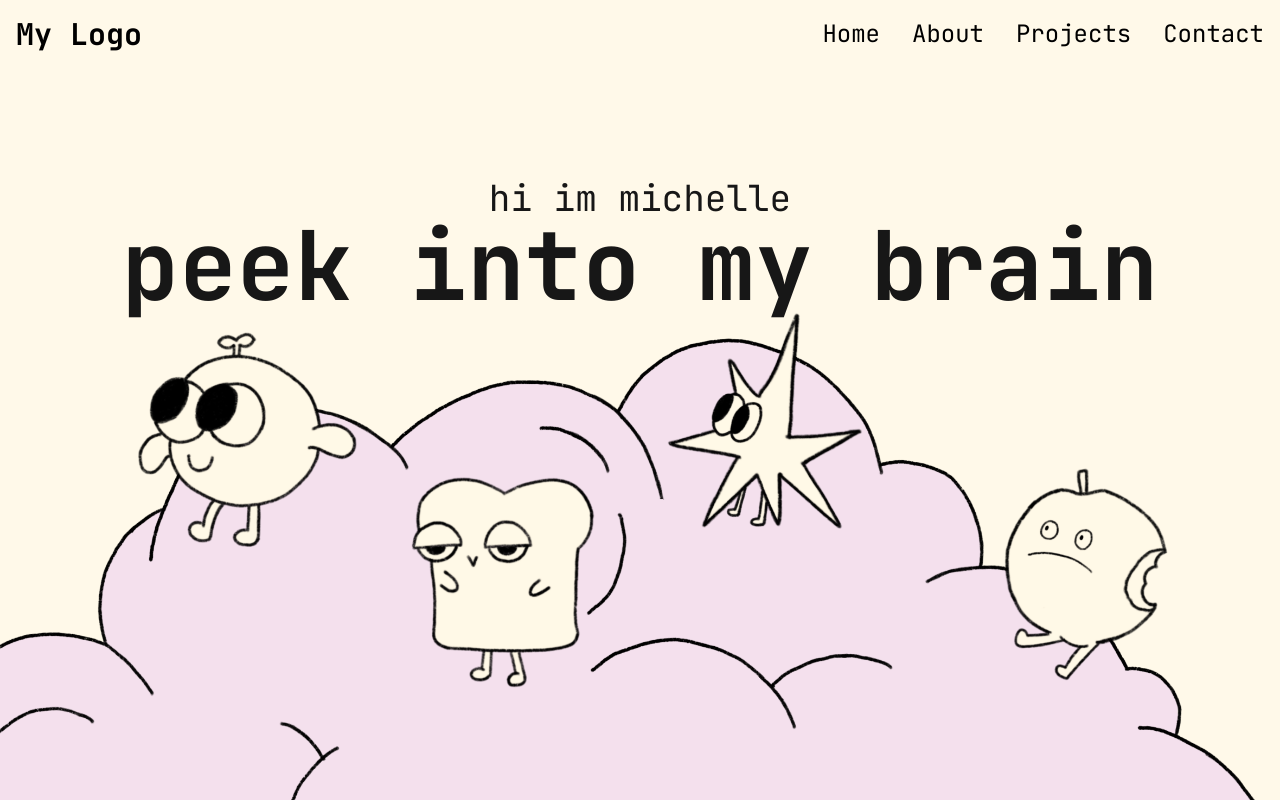
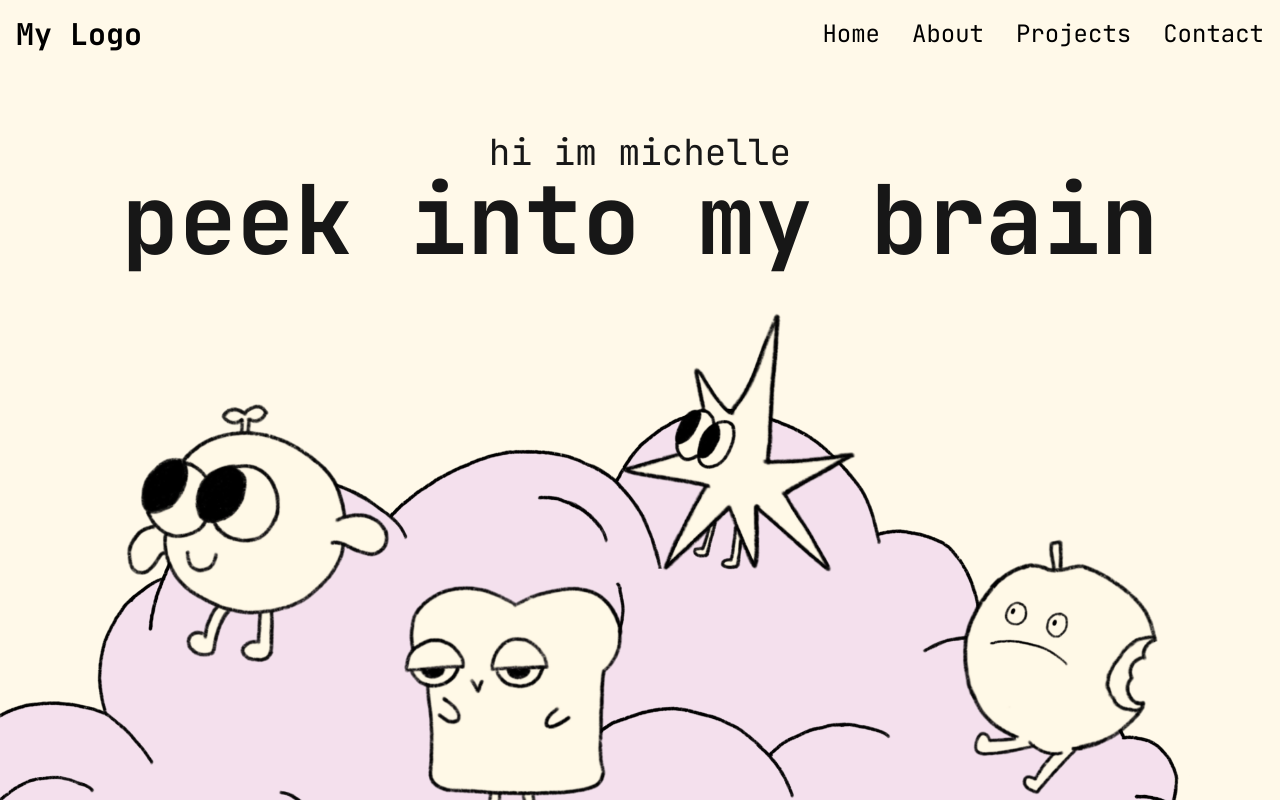
Before and after one commit to mzhang055/personal-website, a Next.js app in the folder next-app/: page / in a window 1280 px wide. Shown: the top 800 px of the page. Built offline with nearby package versions, Linux system fonts and the light colour scheme.

Commit message:
character positioning

```diff
--- a/next-app/src/app/page.tsx
+++ b/next-app/src/app/page.tsx
@@ -5,13 +5,15 @@ export default function Home() {
   return (
     <main className="min-h-screen flex flex-col">
       <MenuBar />
-      <div className="w-full relative">
-        <div className="absolute top-[20%] left-0 right-0 text-center z-10">
+      <div className="flex-1 w-full relative flex items-center justify-center min-h-[50vh]">
+        <div className="text-center z-10">
           <h1 className="text-xl sm:text-xl md:text-3xl lg:text-4xl font-semi-bold font-jetbrains-mono mb-0">hi im michelle</h1>
           <h1 className="text-4xl sm:text-3xl md:text-4xl lg:text-7xl xl:text-8xl font-bold font-jetbrains-mono mt-0">peek into my brain</h1>
         </div>
+      </div>
+      <div className="w-full relative">
         <Image
-          src="/brain.png"
+          src="/brain1.png"
           alt="Brain"
           width={1920}
           height={1080}
@@ -23,28 +25,28 @@ export default function Home() {
           alt="Character 1"
           width={250}
           height={250}
-          className="absolute bottom-[38%] left-[5%] w-[25%] h-auto"
+          className="absolute bottom-[70%] left-[3%] w-[30%] h-auto"
         />
         <Image
           src="/char3.png"
           alt="Character 3"
           width={200}
           height={200}
-          className="absolute bottom-[22%] left-[25%] w-[25%] h-auto"
+          className="absolute bottom-[50%] left-[23%] w-[30%] h-auto"
         />
         <Image
           src="/char2.png"
           alt="Character 2"
           width={400}
           height={400}
-          className="absolute bottom-[40%] right-[30%] w-[25%] h-auto"
+          className="absolute bottom-[80%] right-[30%] w-[30%] h-auto"
         />
         <Image
           src="/char4.png"
           alt="Character 4"
-          width={220}
-          height={220}
-          className="absolute bottom-[23%] right-[5%] w-[25%] h-auto"
+          width={250}
+          height={250}
+          className="absolute bottom-[55%] right-[5%] w-[30%] h-auto"
         />
       </div>
     </main>
```
Also changed, not shown: next-app/public/brain1.png (added).
